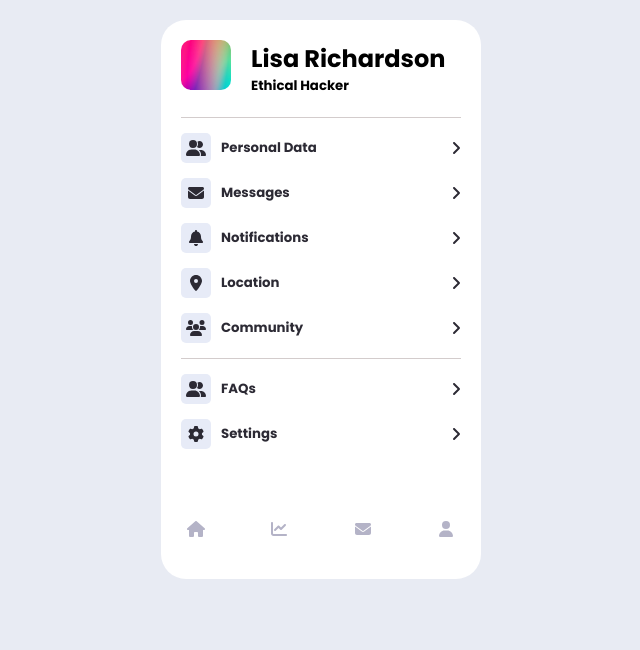
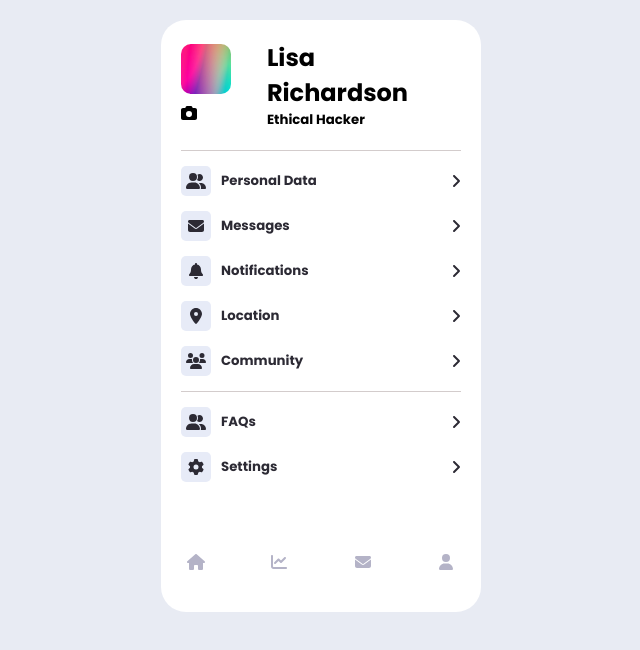
Before and after one commit to hassan-ayinde/MiniReactProjects, a React (Vite) app in the folder simple_mobile_navigation/: page / in a window 1280 px wide. Shown: the top 650 px of the page, without its empty margins (319-959 px from the left). Built offline with nearby package versions, Linux system fonts and the light colour scheme.

Commit message:
Feat: Updating the profile image from local storage and camera

```diff
--- a/simple_mobile_navigation/src/components/FontAwesomeIcons.jsx
+++ b/simple_mobile_navigation/src/components/FontAwesomeIcons.jsx
@@ -1,7 +1,7 @@
 import { library } from '@fortawesome/fontawesome-svg-core';
 
-import { faUsers, faEnvelope, faBell, faLocationDot, faUserGroup,faGear, faAngleRight, faHouse,faChartLine, faUser} from '@fortawesome/free-solid-svg-icons';
+import { faUsers, faEnvelope, faBell, faLocationDot, faUserGroup,faGear, faAngleRight, faHouse,faChartLine, faUser, faCamera} from '@fortawesome/free-solid-svg-icons';
 
-library.add(faUsers, faEnvelope, faBell, faLocationDot, faUserGroup,faGear,faAngleRight, faHouse, faChartLine,faUser);
+library.add(faUsers, faEnvelope, faBell, faLocationDot, faUserGroup,faGear,faAngleRight, faHouse, faChartLine,faUser, faCamera);
 
 export { FontAwesomeIcon } from '@fortawesome/react-fontawesome';
--- a/simple_mobile_navigation/src/components/UserProfileCard.jsx
+++ b/simple_mobile_navigation/src/components/UserProfileCard.jsx
@@ -1,17 +1,54 @@
-import React from 'react'
+import React,{useState,useRef} from 'react'
 import ProfileImage from '../assets/images/cover.png'
+import { FontAwesomeIcon } from './FontAwesomeIcons';
 
+const UserProfileCard = ({setErrorMessage}) => {
+  const [image,setImage] = useState(ProfileImage);
+  const fileInputRef = useRef(null);
 
-const UserProfileCard = () => {
+  const MAX_FILE_SIZE_MB = 1;
+
+  const handleProfileImageContainer = () => {
+    if (fileInputRef.current) fileInputRef.current.click();
+  }
+
+  const handleProfileImageChange = (e) => {
+    const file = e.target.files[0];
+    if (file){
+      const fileSizeMB = file.size / (1024 * 1024);
+
+      if (fileSizeMB > MAX_FILE_SIZE_MB) {
+        setErrorMessage('Please upload an image less than 1MB.');
+        return;
+      }
+
+      const imageUrl = URL.createObjectURL(file);
+      setImage(imageUrl);
+      setErrorMessage(''); // Clear error if the upload is successful
+    }
+  }
   return (
     <div className='userprofile-card'>
-        <div>
-            <img src={ProfileImage} alt="" />
+      <div onClick={handleProfileImageContainer}>
+        <div className='profile-img-wrapper'>
+          <img src={image} alt="" />
+          <span>
+            <FontAwesomeIcon icon='fa-camera'/>
+          </span>
         </div>
-        <div>
-            <h2>Lisa Richardson</h2>
-            <h5>Ethical Hacker</h5>
-        </div>
+        <input type="file"
+          accept='image/*'
+          capture="environment"
+          style={{display:'none'}}
+          ref={fileInputRef}
+          onChange={handleProfileImageChange}
+        />
+      </div>
+      <div>
+        <h2>Lisa Richardson</h2>
+        <h5>Ethical Hacker</h5>
+        {/* {errorMessage && <p className="error-message">{errorMessage}</p>} */}
+      </div>
     </div>
   )
 }
```
